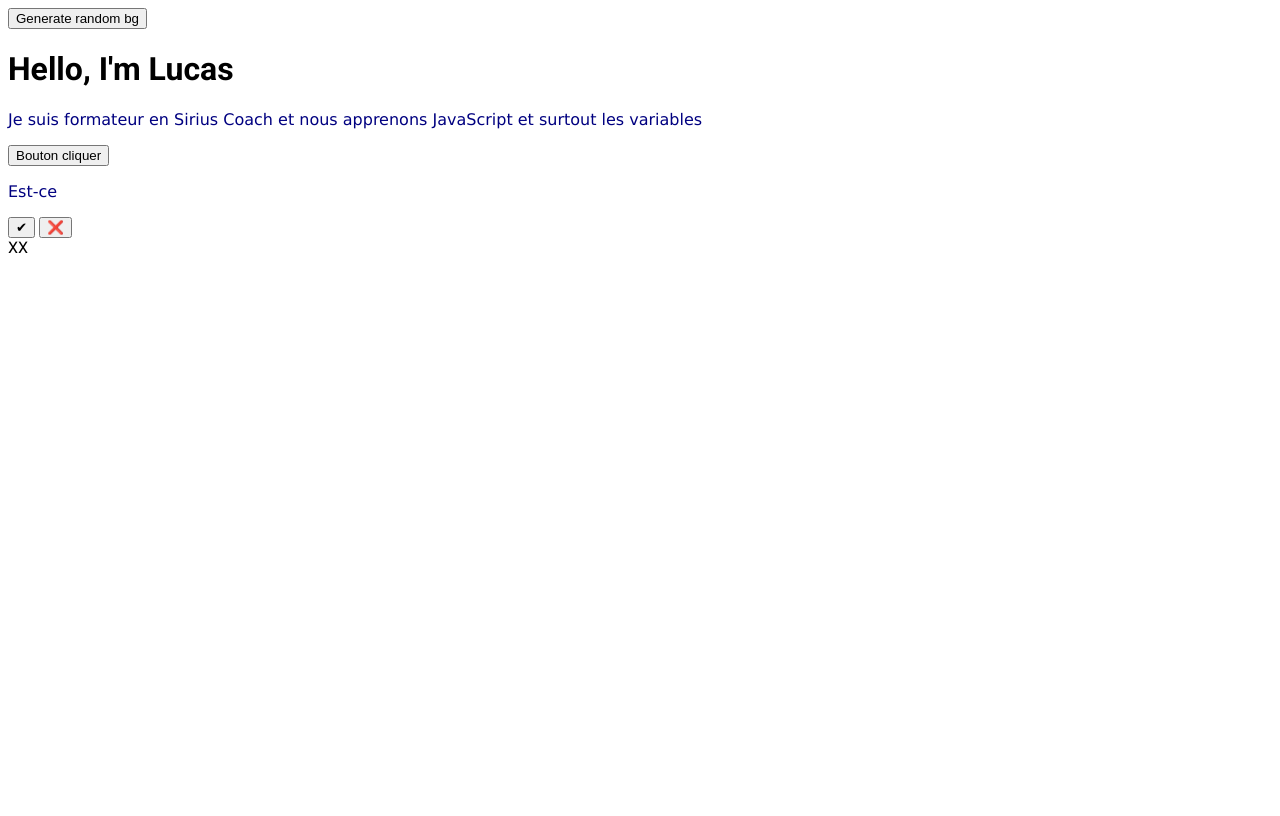
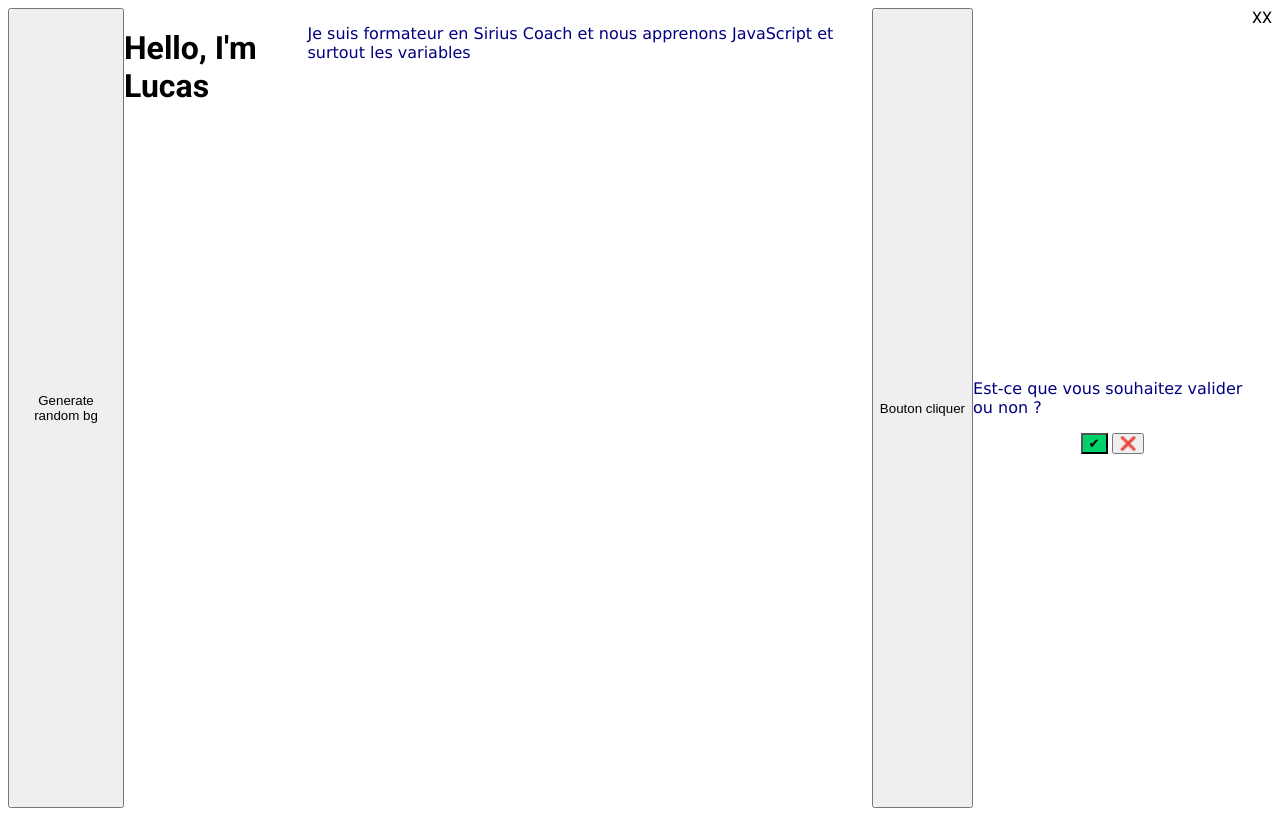
Before and after one commit to krauseangelique/FirstJavaScript, a plain HTML site: page index.html in a window 1280 px wide. Drawn offline with Linux system fonts and the light colour scheme.

```diff
--- a/index.html
+++ b/index.html
@@ -6,6 +6,7 @@
     <meta name="viewport" content="width=device-width, initial-scale=1.0">
     <title>First Javascript</title>
     <link rel="shortcut icon" href="./resources/images/favicon/favicon_ecmascript_16_16.ico">
+
     <link rel="stylesheet" href="./style.css">
 </head>
 <body id="body">
@@ -16,9 +17,12 @@
         <input type="button" value="Bouton cliquer" id="btnLinkTop">
 
     <section class="centerBtns" id="interactBtns">
-        <p>Est-ce  </p>
-        <button class="btn btnValid" id="confirmBtn">✔</button>
-    <button class="btn btnCancel" id="crossBtn">❌</button>
+        <p>Est-ce que vous souhaitez valider ou non ? </p>
+        <div>
+            <button class="btn btnValid" id="confirmBtn">✔</button>
+            <button class="btn btnCancel" id="crossBtn">❌</button>
+        </div>
+
     </section>
 
 </body>
--- a/style.css
+++ b/style.css
@@ -6,6 +6,9 @@
 */
 body{
     font-family: 'Roboto', 'Segoe UI', Tahoma, Geneva, Verdana, sans-serif;
+    display: flex;
+    justify-content: center;
+
 }
 
 p{
@@ -16,3 +19,17 @@ p{
     background-color:rgb(randomNumber, randomNumber, randomNumber);
     border: 2px solid rgb(110, 191, 110);
 }
+.centerBtns {
+    display: flex;
+    justify-content: center;
+    margin: auto;
+    height: 100vh;
+    /*width: 55%;*/
+    align-items: center;
+    /*flex-wrap: wrap;  */
+    flex-direction: column;
+}
+
+#confirmBtn{
+    background-color: #00D26A;
+}
```
Also changed, not shown: scripts/fonction.js (+10 -0 lines), resources/images/favicon/icons8-javascript-color-16.png (added).
